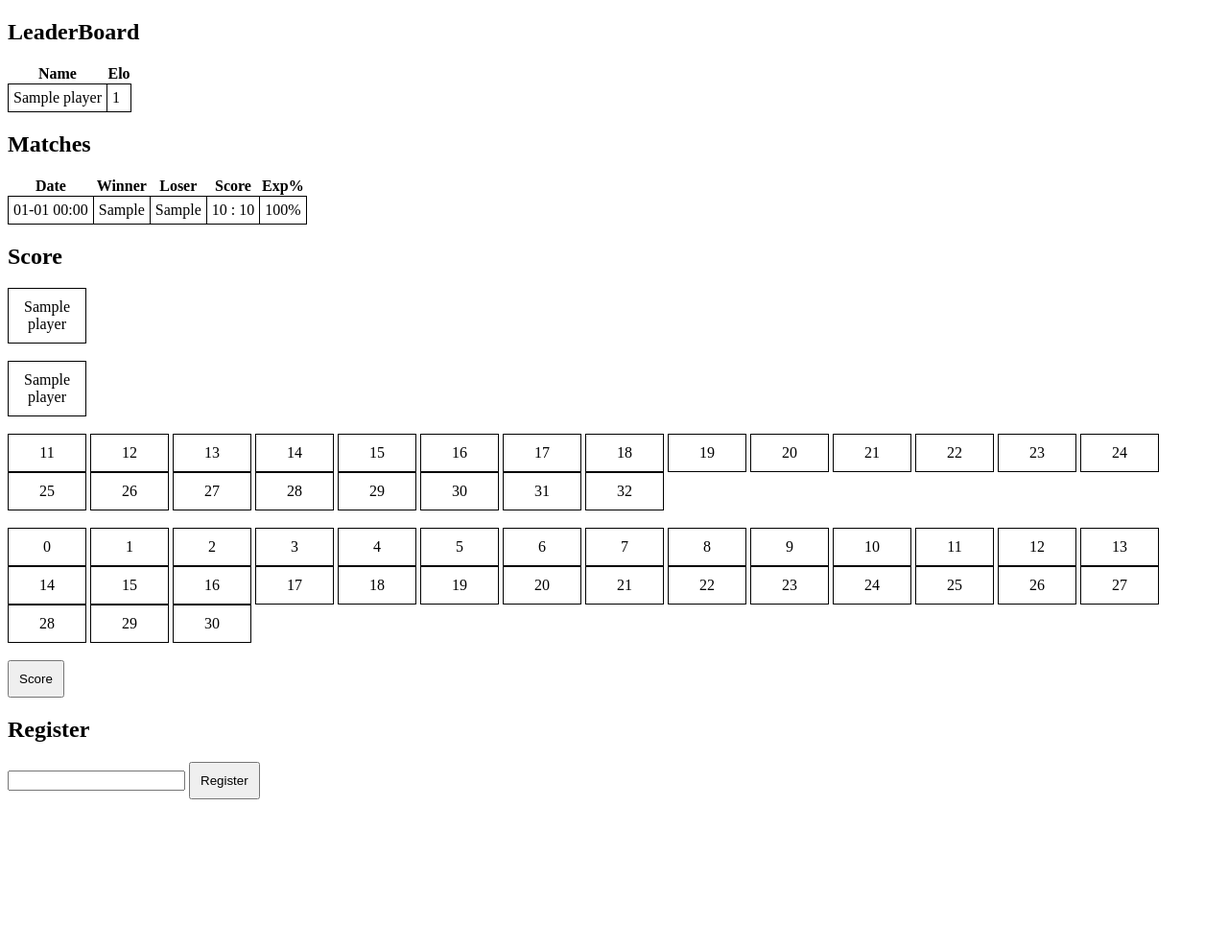
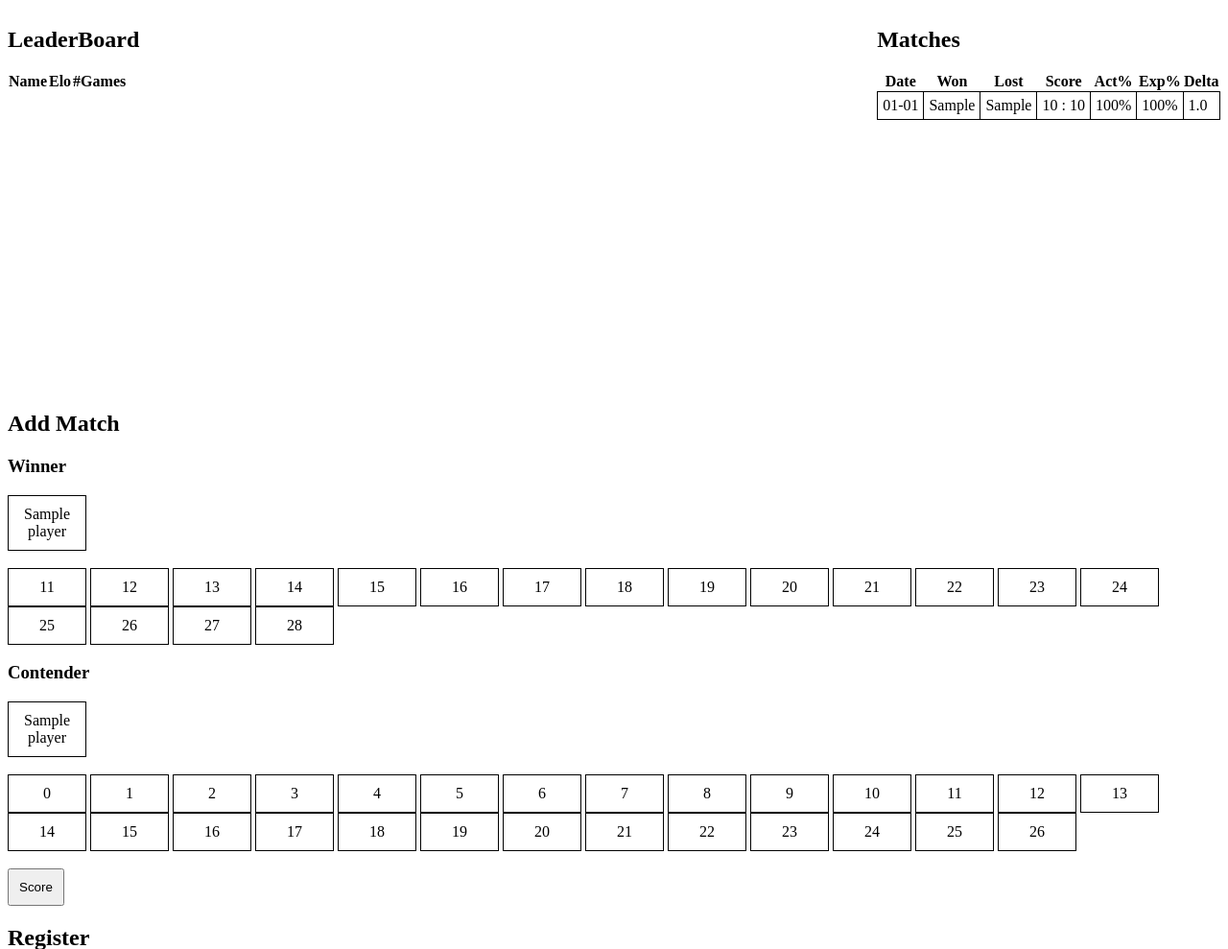
Before and after one commit to notkarol/officepong, a Flask app: page / in a window 1280 px wide. Shown: the top 989 px of the page at 96% size. Before the commit the page ends 833 px from the top, so only its background shows below. Run offline with Flask 2, Linux system fonts and the light colour scheme; tables that the repository leaves empty hold one stand-in row (values such as "Sample post"); lists and menus that the app fills with data are empty.

Commit message:
Daily usability updates

```diff
--- a/officepong.sql
+++ b/officepong.sql
@@ -1,12 +1,15 @@
 CREATE TABLE IF NOT EXISTS player (
     name VARCHAR(16) PRIMARY KEY,
-    elo FLOAT DEFAULT 1500 NOT NULL
+    elo FLOAT DEFAULT 1500 NOT NULL,
+    games INTEGER DEFAULT 0 NOT NULL
 );
 CREATE TABLE IF NOT EXISTS match (
-    timestamp FLOAT PRIMARY KEY,
+    timestamp INTEGER NOT NULL,
     winners VARCHAR(32) NOT NULL,
     losers VARCHAR(32) NOT NULL,
     winning_score INTEGER NOT NULL,
     losing_score INTEGER NOT NULL,
-    expected FLOAT NOT NULL
+    actual FLOAT NOT NULL,
+    expected FLOAT NOT NULL,
+    delta FLOAT NOT NULL
 );
--- a/officepong/routes.py
+++ b/officepong/routes.py
@@ -16,8 +16,9 @@
     db.session.commit()
     return redirect(url_for('index'))
 
-@app.route('/score', methods=['POST'])
-def score():
+
+@app.route('/add_match', methods=['POST'])
+def add_match():
     """
     Store the result of the match in the database and update the players'
     elo scores.
@@ -32,17 +33,35 @@
                     for name in winning_names]
     losing_elos = [db.session.query(Player).filter(Player.name == name).first().elo
                    for name in losing_names]
+    winning_games = [db.session.query(Player).filter(Player.name == name).first().games
+                    for name in winning_names]
+    losing_games = [db.session.query(Player).filter(Player.name == name).first().games
+                   for name in losing_names]
     winning_elo = sum(winning_elos) / len(winning_elos)
     losing_elo = sum(losing_elos) / len(losing_elos)
-    delta, expected = elo.calculate_delta(winning_elo, losing_elo, winning_score, losing_score)
-    match = Match(winners_str, losers_str, winning_score, losing_score, expected)
+    actual, expected, delta = elo.calculate_delta(winning_elo, losing_elo,
+                                                  winning_score, losing_score)
+    match = Match(winners_str, losers_str, winning_score, losing_score, actual, expected, delta)
     db.session.add(match)
-    for p_name, p_elo in zip(winning_names, winning_elos):
-        db.session.query(Player).filter_by(name=p_name).update({Player.elo: p_elo + delta})
-    for p_name, p_elo in zip(losing_names, losing_elos):
-        db.session.query(Player).filter_by(name=p_name).update({Player.elo: p_elo - delta})
+    for p_name, p_elo, p_games in zip(winning_names, winning_elos, winning_games):
+        db.session.query(Player).filter_by(name=p_name).update({Player.elo: p_elo + delta,
+                                                                Player.games: p_games + 1})
+    for p_name, p_elo, p_games in zip(losing_names, losing_elos, losing_games):
+        db.session.query(Player).filter_by(name=p_name).update({Player.elo: p_elo - delta,
+                                                                Player.games: p_games + 1})
     db.session.commit()
     return redirect(url_for('index'))
+
+
+@app.route('/recalculate')
+def recalculate():
+    """
+    Recalculate elo scores
+    """
+    #matches = db.session.query(Match).all()
+    #players = db.session.query(Player).all()
+    return redirect(url_for('index'))
+
 
 @app.route('/')
 def index():
@@ -50,9 +69,9 @@
     The main page of the site. Display the dashboard.
     """
     def convert_timestamp(timestamp):
-        return datetime.fromtimestamp(int(timestamp)).strftime("%m-%d %H:%M")
+        return datetime.fromtimestamp(int(timestamp)).strftime("%m-%d")
     matches = db.session.query(Match).all()
     players = db.session.query(Player).all()
-    players_list = sorted(((player.elo, player.name) for player in players), reverse=True)
+    players_list = sorted(((player.elo, player.name, player.games) for player in players), reverse=True)
     return render_template('home.html', matches=matches, players=players_list,
                            convert_timestamp=convert_timestamp)
--- a/officepong/static/style.css
+++ b/officepong/static/style.css
@@ -40,3 +40,12 @@
 .losing_score input[type="radio"]:checked+label {
     background: red;
 }
+.results {
+    height: 400px;
+}
+.leaderboard {
+    float: left;
+}
+.matches {
+    float: right;
+}
--- a/officepong/templates/home.html
+++ b/officepong/templates/home.html
@@ -5,62 +5,76 @@
   <link rel= "stylesheet" type= "text/css" href= "{{ url_for("static", filename="style.css") }}">
 </head>
 <body>
-  <h2>LeaderBoard</h2>
-  <table>
-    <tr>
-      <th>Name</th>
-      <th>Elo</th>
-    </tr>
-    {% for elo, name in players %}
-    <tr>
-      <td>{{name}}</td>
-      <td>{{elo|int}}</td>
-    </tr>
-    {% endfor %}
-  </table>
+  <div class="results">
+    <div class="matches">
       <h2>Matches</h2>
       <table>
 	<tr>
 	  <th>Date</th>
-      <th>Winner</th>
-      <th>Loser</th>
+	  <th>Won</th>
+	  <th>Lost</th>
 	  <th>Score</th>
+	  <th>Act%</th>
 	  <th>Exp%</th>
+	  <th>Delta</th>
+	</tr>
 	{% for match in matches[:-10:-1] %}
 	<tr>
 	  <td>{{convert_timestamp(match.timestamp)}}</td>
 	  <td>{{match.winners}}</td>
 	  <td>{{match.losers}}</td>
 	  <td>{{match.winning_score}} : {{match.losing_score}}</td>
+	  <td>{{'%i%%' % (100 * (match.actual|float))}}</td>
 	  <td>{{'%i%%' % (100 * (match.expected|float))}}</td>
+	  <td>{{'%.1f' % (match.delta|float)}}</td>
 	</tr>
 	{% endfor %}
       </table>
-  <h2>Score</h2>
-  <form action="{{ url_for("score") }}" method="post">
+    </div>
+    <div class="leaderboard">
+      <h2>LeaderBoard</h2>
+      <table>
+	<tr>
+	  <th>Name</th>
+	  <th>Elo</th>
+	  <th>#Games</th>
+	</tr>
+	{% for elo, name, games in players if games > 5 %}
+	<tr>
+	  <td>{{name}}</td>
+	  <td>{{elo|int}}</td>
+	  <td>{{games|int}}</td>
+	</tr>
+	{% endfor %}
+      </table>
+    </div>
+  </div>
+  <h2>Add Match</h2>
+  <form action="{{ url_for("add_match") }}" method="post">
+    <h3>Winner</h3>
     <div class="winner">
-      {% for elo, name in players %}
+      {% for elo, name, _ in players %}
       <input type="checkbox" value="{{name}}" name="winner" id="winner_{{name}}"/>
       <label for="winner_{{name}}">{{name}}</label>
       {% endfor %}
     </div>
     <br>
+    <div class="winning_score">
+      {% for n in range(11,29) %}
+      <input type="radio" value="{{n}}" name="winning_score" id="winning_score_{{n}}"/>
+      <label for="winning_score_{{n}}">{{n}}</label>
+      {% endfor %}
+    </div>
+    <h3>Contender</h3>
     <div class="loser">
-      {% for elo, name in players %}
+      {% for elo, name, _ in players %}
       <input type="checkbox" value="{{name}}" name="loser" id="loser_{{name}}"/>
       <label for="loser_{{name}}">{{name}}</label>
       {% endfor %}
     </div>
     <br>
-    <div class="winning_score">
-      {% for n in range(11,33) %}
-      <input type="radio" value="{{n}}" name="winning_score" id="winning_score_{{n}}"/>
-      <label for="winning_score_{{n}}">{{n}}</label>
-      {% endfor %}
-    </div>
-    <br>
     <div class="losing_score">
-      {% for n in range(31) %}
+      {% for n in range(27) %}
       <input type="radio" value="{{n}}" name="losing_score" id="losing_score_{{n}}"/>
       <label for="losing_score_{{n}}">{{n}}</label>
       {% endfor %}
```
Also changed, not shown: officepong/elo.py (+6 -6 lines), officepong/models.py (+13 -7 lines). Lines whose indentation alone changed are shown as unchanged.
